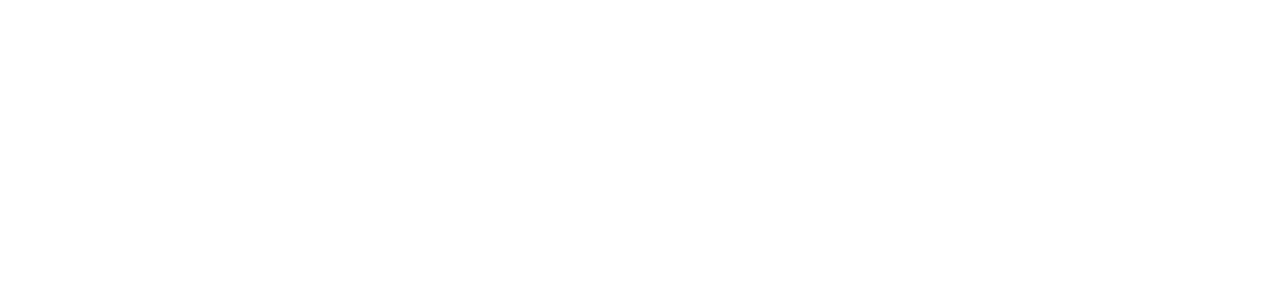
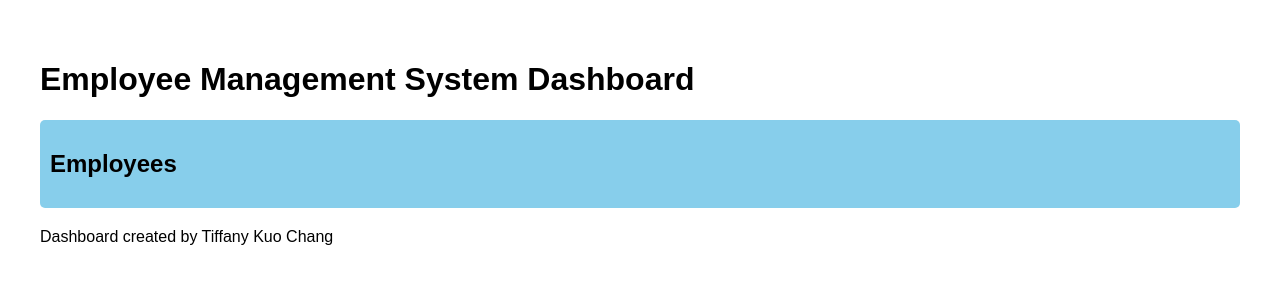
Before and after one commit to tiffanykch/coding_challenge_13, a plain HTML site: page index.html in a window 1280 px wide. Drawn offline with Linux system fonts and the light colour scheme.

Commit message:
Task 1 - Base Structure Created

```diff
--- a/index.html
+++ b/index.html
@@ -4,8 +4,40 @@
     <meta charset="UTF-8">
     <meta name="viewport" content="width=device-width, initial-scale=1.0">
     <title>Employee Management System Dashboard</title>
+    <style>
+        body {
+            font-family: Arial, sans-serif;
+            margin: 20px;
+            padding: 20px;
+        }
+
+        #employeeContainer {
+            margin-bottom: 20px;
+            padding: 10px;
+            background-color: skyblue;
+            border-radius: 5px;
+            display: block;
+        }
+    </style>
+
 </head>
 <body>
+    <header>
+        <h1>Employee Management System Dashboard</h1>
+    </header>
+
+    <main>
+        <div id = "employeeContainer">
+            <h2>Employees</h2>
+
+        </div>
+
+    </main>
+
+    <footer>
+        <p>Dashboard created by Tiffany Kuo Chang</p>
+    </footer>
+
     <!-- Link to JavaScript file -->
      <script src="cc_13.js"></script>
 </body>
```
